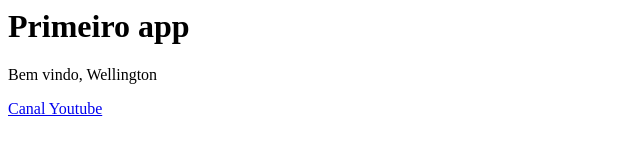
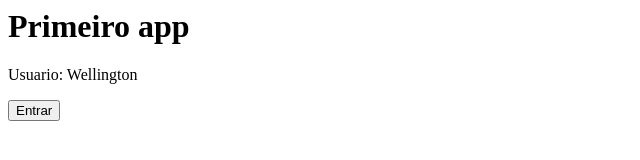
Before and after one commit to wsfin64/vue-udemy, a plain HTML site: page primeiroApp/index.html in a window 1280 px wide. Shown: the whole page, without its empty margins (0-640 px from the left). Drawn offline with nearby package versions, Linux system fonts and the light colour scheme.

Commit message:
Diretiva v-on

```diff
--- a/primeiroApp/index.html
+++ b/primeiroApp/index.html
@@ -3,8 +3,10 @@
 
 <div id="app">
     <h1>Primeiro app</h1>
-    <p>Bem vindo, {{nome}}</p>
-    <a v-bind:href="canal" target="blank">Canal Youtube</a>
+    <p>Usuario: {{nome}}</p>
+    <!-- <a v-bind:href="canal" target="blank">Canal Youtube</a> -->
+
+    <button v-on:click="entrar">Entrar</button>
 </div>
 
 <script>
@@ -15,6 +17,11 @@
                 nome: 'Wellington',
                 canal: 'https://youtube.com' // através da propriedade v-bind sera uma ligação com o href da tag "a"
             }
+        },
+        methods:{
+            entrar(){
+                this.nome = 'Sujeito Programador'
+            }
         }
     })
 </script>
```
